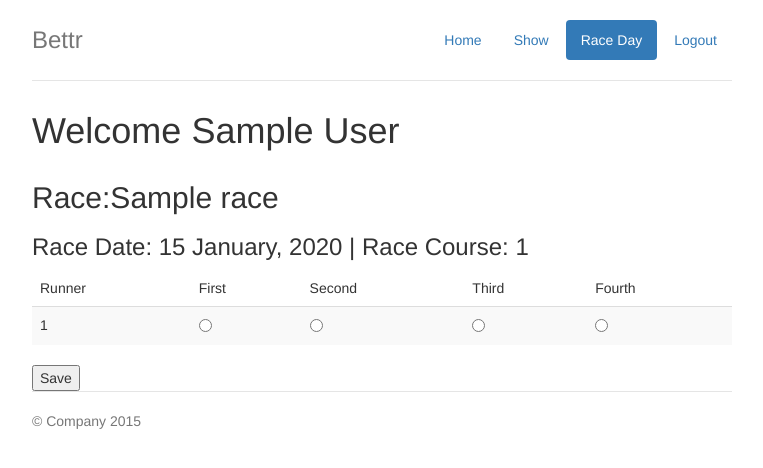
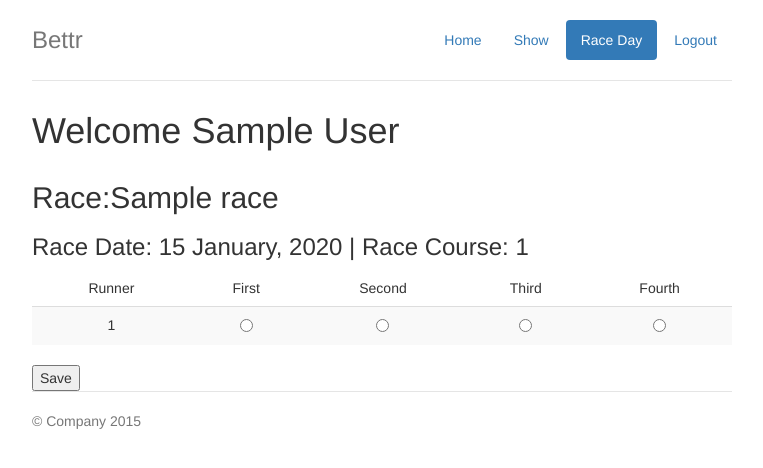
Before and after one commit to brunowenzel07/bet_bettr, a Flask app: template templates/racedaycourse.html in a window 1280 px wide. Shown: the top 468 px of the page, without its empty margins (258-1021 px from the left). Run offline with Flask 2, Linux system fonts and the light colour scheme; the template is opened without the code that fills it: values that come from a table or form of the project are taken from there, others are empty; tables that the repository leaves empty hold one stand-in row (values such as "Sample post"); some libraries are stand-ins or nearby versions.

Commit message:
Updated styling

```diff
--- a/static/css/custom.css
+++ b/static/css/custom.css
@@ -77,3 +77,11 @@ body {
     border-bottom: 0;
   }
 }
+
+.race-table {
+  text-align: center;
+}
+
+.wid15 {
+  width: 15%;
+}
--- a/templates/racedaycourse.html
+++ b/templates/racedaycourse.html
@@ -45,13 +45,13 @@
           <form method="POST" action="/updateselection" class="form" id="{{race.ID}}">
           <h2>Race:{{race.RaceName}}</h2>
           <h3>Race Date: {{race.RaceDate.strftime("%d %B, %Y")}} | Race Course: {{race.RaceCourseCode}}</h3>
-          <table class="table table-striped">
+          <table class="table table-striped race-table">
             <thead>
               <td>Runner</td>
-              <td>First</td>
-              <td>Second</td>
-              <td>Third</td>
-              <td>Fourth</td>
+              <td class="15percent">First</td>
+              <td class="15percent">Second</td>
+              <td class="15percent">Third</td>
+              <td class="15percent">Fourth</td>
             </thead>
             <tbody>
               {%for runner in range(1,race.RaceNumber+1) %}
```
